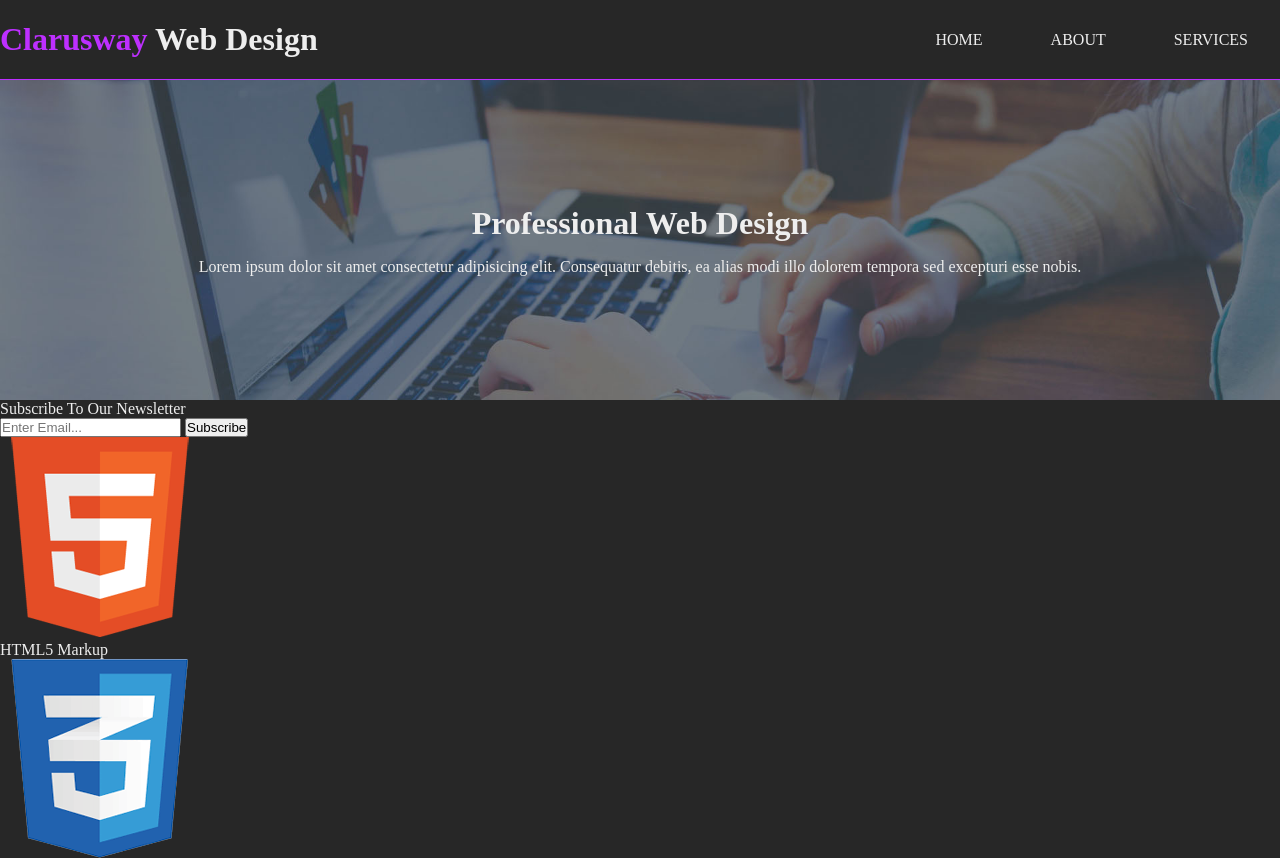
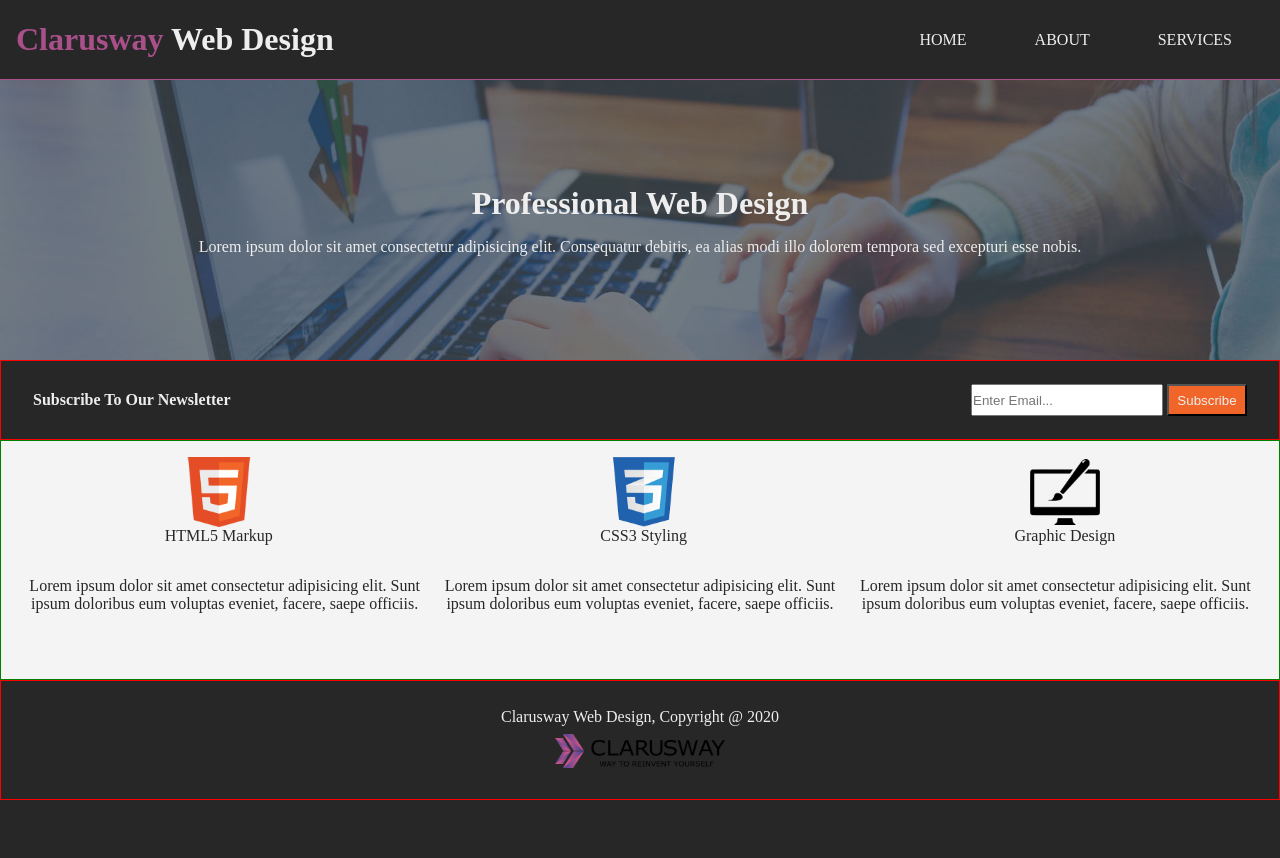
Before and after one commit to ozcan-cetin/Website-Page-Design, a plain HTML site: page index.html in a window 1280 px wide. Shown: the top 858 px of the page. After the commit the page ends 800 px from the top, so only its background shows below. Drawn offline with Linux system fonts and the light colour scheme.

Commit message:
home page

```diff
--- a/abstracts/_mixin.scss
+++ b/abstracts/_mixin.scss
@@ -0,0 +1,6 @@
+@mixin flex {
+    display: flex;
+    flex-direction: column;
+    justify-content: center;
+    align-items: center;
+}
--- a/abstracts/_variable.scss
+++ b/abstracts/_variable.scss
@@ -1,3 +1,3 @@
 $primary-color:#272727;
-$secondary-color:#bd2fff;
+$secondary-color:#A9508B;
 $text-color:#eee;
--- a/components/_footer.scss
+++ b/components/_footer.scss
@@ -1,8 +1,9 @@
-.footer_last{
-    // border: 1px solid orange;
-    height: 10vh;
-    display: flex;
-    flex-direction: column;
-    justify-content: center;
-    align-items: center;
+.footer{
+    @include flex;
+    height: 15vh;
+    border: 1px solid red;
+    img{
+        width: 170px;
+        margin-top: .5rem;
+    }
 }
--- a/components/_middle.scss
+++ b/components/_middle.scss
@@ -0,0 +1,20 @@
+.subscribe{
+    height: 10vh;
+    display: flex;
+    justify-content: space-between;
+    align-items: center;
+    padding: 1rem 2rem;
+    border:1px solid red;
+    font-weight: 800;
+    button{
+        background-color: #F16529;
+        color: $text-color;
+        width: 5rem;
+        height: 2rem;
+    }
+    input{
+        height: 2rem;
+        width: 15vw;
+        outline: none;
+    }
+}
--- a/components/_nav.scss
+++ b/components/_nav.scss
@@ -4,6 +4,7 @@
     align-items: center;
     border-bottom: 1px solid $secondary-color;
     height: 10vh;
+    padding: 1rem;
     span{
         color: $secondary-color;
     }
--- a/index.html
+++ b/index.html
@@ -46,54 +46,32 @@
           </div>
           <div class="logo2">
             <img src="./img/logo_css.png" alt="css logo" />
-              <p>CSS3 Styling</p>
+            <p>CSS3 Styling</p>
           </div>
           <div class="logo3">
             <img src="./img/logo_brush.png" alt="brush logo" />
-              <p>Graphic Design</p>
+            <p>Graphic Design</p>
           </div>
         </div>
         <div class="logo_second">
           <p>
-            Lorem ipsum, dolor sit amet consectetur adipisicing elit. Vero,
-            ea.
+            Lorem ipsum dolor sit amet consectetur adipisicing elit. Sunt ipsum doloribus eum voluptas eveniet, facere, saepe officiis.
           </p>
           <p>
-            Lorem ipsum, dolor sit amet consectetur adipisicing elit. Vero,
-            ea.
+            Lorem ipsum dolor sit amet consectetur adipisicing elit. Sunt ipsum doloribus eum voluptas eveniet, facere, saepe officiis.
           </p>
           <p>
-            Lorem ipsum, dolor sit amet consectetur adipisicing elit. Vero,
-            ea.
+            Lorem ipsum dolor sit amet consectetur adipisicing elit. Sunt ipsum doloribus eum voluptas eveniet, facere, saepe officiis.
           </p>
         </div>
       </div>
 
       <footer class="footer">
         <div class="footer_first">
-          <div class="footer_first--right"></div>
+          <p>Clarusway Web Design, Copyright @ 2020</p>
         </div>
         <div class="footer_second">
-          <div class="footer_second--img">
-
-
-          </div>
-          <div class="footer_second--img">
-
-
-          </div>
-          <div class="footer_second--img">
-
-
-          </div>
-        </div>
-        <div class="footer_last">
-          <p>Clarusway Web Design, Copyright @ 2020</p>
-          <div class="footer_last--logo">
             <img src="./img/clarusway_logo.png" alt="clarusway logo" />
-            <p>CLARUSWAY</p>
-            <p>WAY TO REINVENT YOURSELF</p>
-          </div>
         </div>
       </footer>
     </div>
--- a/pages/_home.scss
+++ b/pages/_home.scss
@@ -1,5 +1,5 @@
 .middle{
-    height: 40vh;
+    height: 35vh;
     background-image: url(../img/showcase.jpg);
     background-size: cover;
     background-position: center;
@@ -10,39 +10,37 @@
     gap: 1rem;
 }
 
-.footer{
-    width: 100vw;
-    height: 50vh;
-    // border: 5px solid red;
+
+.logo{
+    height: 30vh;
     display: flex;
     flex-direction: column;
-    justify-content: space-between;
-    // align-items: center;
-    margin-top: 30rem;
+    border: 1px solid green;
+    background-color: #F4F4F4;
+    color: $primary-color;
     &_first{
-        // border: 1px solid green;
-        height: 10vh;
         display: flex;
-        justify-content: space-between;
+        justify-content: space-around;
+    }
+    .logo1, .logo2, .logo3{
+        display: flex;
+        flex-direction: column;
+        justify-content: center;
         align-items: center;
-        background-color: $primary-color;
-        color: $text-color
+        margin-top: 1rem;
     }
-    button{
-        background-color: orangered;
+    img{
+        width: 70px;
     }
     &_second{
-        // border: 1px solid red;
         display: flex;
-        justify-content: space-evenly;
-        align-items: center;
-        height:30vh ;
-        &--img{
-            display: flex;
-            flex-direction: column;
-            // justify-content: space-evenly;
-            // align-items: center;
-            width: 75px;
-        }
+        justify-content: space-around;
+        margin-top: 1rem;
+        padding: 1rem;
+        text-align: center;
     }
 }
+
+.footer{
+
+}
```
Also changed, not shown: style.css, 1 other file.
